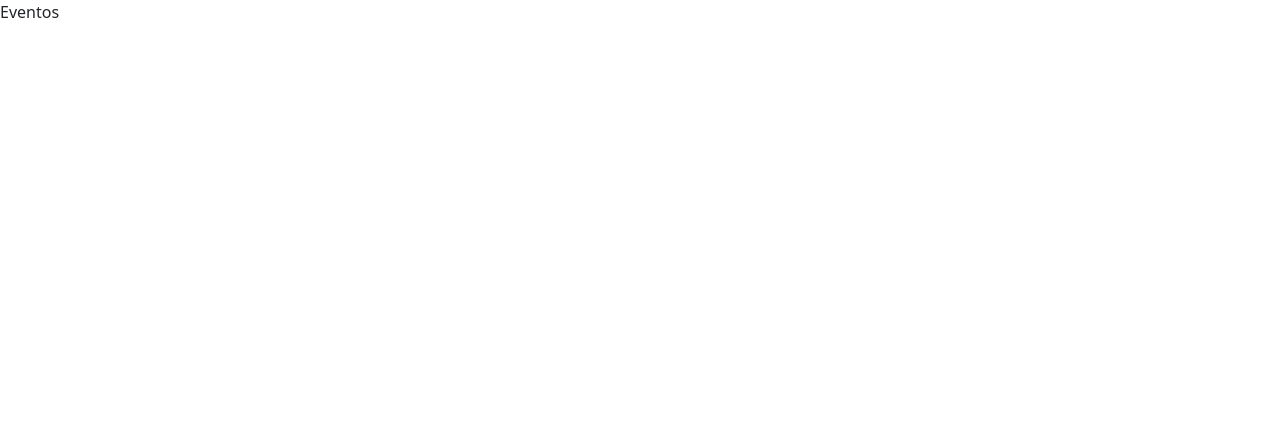
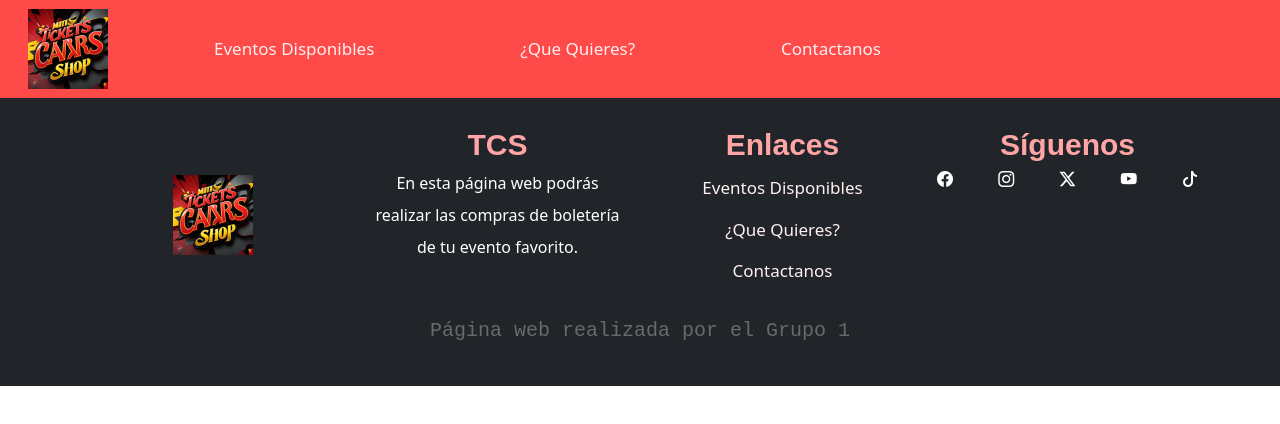
Before and after one commit to crojasp1/proyecto_tcs, a React (Create React App) app in the folder front-react/tcs/: page /Eventos in a window 1280 px wide. Shown: the top 424 px of the page. Built offline with nearby package versions, Linux system fonts and the light colour scheme.

Commit message:
Creacion y modificacion de navbar y footer

```diff
--- a/front-react/tcs/src/components/Header.js
+++ b/front-react/tcs/src/components/Header.js
@@ -13,7 +13,7 @@ function Header() {
     <>
     <Navbar expand="lg" className="bg-body-tertiary py-1" id='color-nav'>
       <Container fluid>
-        <Navbar.Brand as={Link} to={"Home"} className='me-5 ms-3'><img src={tcs} height="80px" width="80px" alt='imagen de la pagina'/></Navbar.Brand>
+        <Navbar.Brand as={Link} to={"/"} className='me-5 ms-3'><img src={tcs} height="80px" width="80px" alt='imagen de la pagina'/></Navbar.Brand>
         <Navbar.Toggle aria-controls="navbarScroll" />
         <Navbar.Collapse id="navbarScroll">
           <Nav
@@ -21,9 +21,9 @@ function Header() {
             style={{ maxHeight: '100px' }}
             navbarScroll
           >
-            <Nav.Link as={Link} to={"Eventos"} id='texto-blanco'className='distancia'>Eventos Disponibles</Nav.Link>
-            <Nav.Link as={Link}  to={"Quieres"} id='texto-blanco' className='distancia' >¿Que Quieres?</Nav.Link>
-            <Nav.Link as={Link}  to={"Contactanos"}id='texto-blanco' className='distancia'>Contactanos</Nav.Link>
+            <Nav.Link as={Link} to={"/Eventos"} id='texto-blanco'className='distancia'>Eventos Disponibles</Nav.Link>
+            <Nav.Link as={Link}  to={"/Quieres"} id='texto-blanco' className='distancia' >¿Que Quieres?</Nav.Link>
+            <Nav.Link as={Link}  to={"/Contactanos"}id='texto-blanco' className='distancia'>Contactanos</Nav.Link>
 
           </Nav>
         </Navbar.Collapse>
--- a/front-react/tcs/src/pages/Contactanos.js
+++ b/front-react/tcs/src/pages/Contactanos.js
@@ -1,9 +1,13 @@
 import React from 'react'
-
+import Header from "../components/Header"
+import Footer from '../components/Footer';
 
 function Contactanos() {
   return (
-    <div>Contactanos</div>
+    <div className='Contactanos'>
+     <Header/>
+     <Footer/>
+    </div>
   )
 }
 
--- a/front-react/tcs/src/pages/Eventos.js
+++ b/front-react/tcs/src/pages/Eventos.js
@@ -1,11 +1,13 @@
 import React from 'react'
+import Header from "../components/Header"
+import Footer from '../components/Footer';
 
-function Eventos() {
+function Eventos () {
   return (
-    <div>Eventos
-
+    <div className='Eventos'>
+     <Header/>
+     <Footer/>
     </div>
-
   )
 }
 
--- a/front-react/tcs/src/pages/Quieres.js
+++ b/front-react/tcs/src/pages/Quieres.js
@@ -1,12 +1,14 @@
 import React from 'react'
 import Header from "../components/Header"
+import Footer from '../components/Footer';
 
-function Contactanos() {
+function Quieres() {
   return (
-    <div className='Contactanos'>
+    <div className='Quieres'>
      <Header/>
+     <Footer/>
     </div>
   )
 }
 
-export default Contactanos
+export default Quieres
```
Also changed, not shown: front-react/tcs/src/components/Main2.js (added), front-react/tcs/src/components/Main3.js (added).
